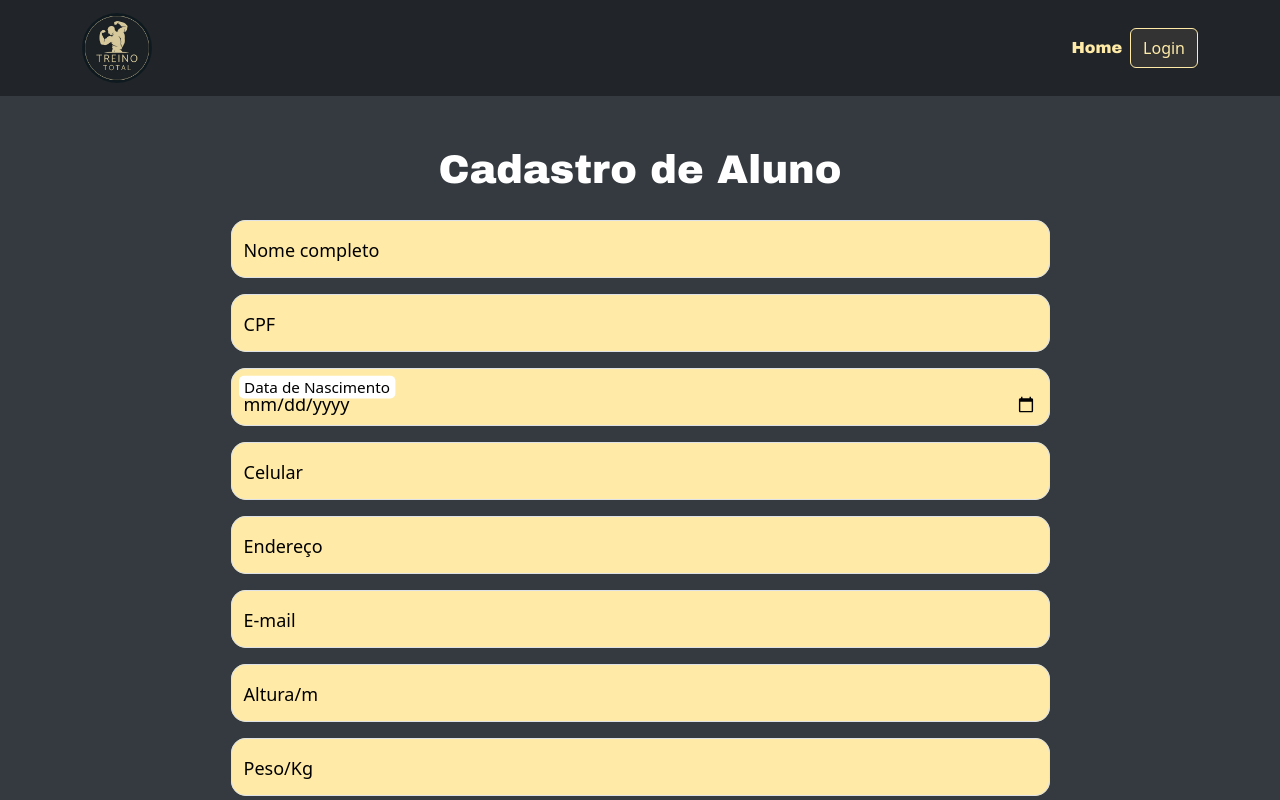
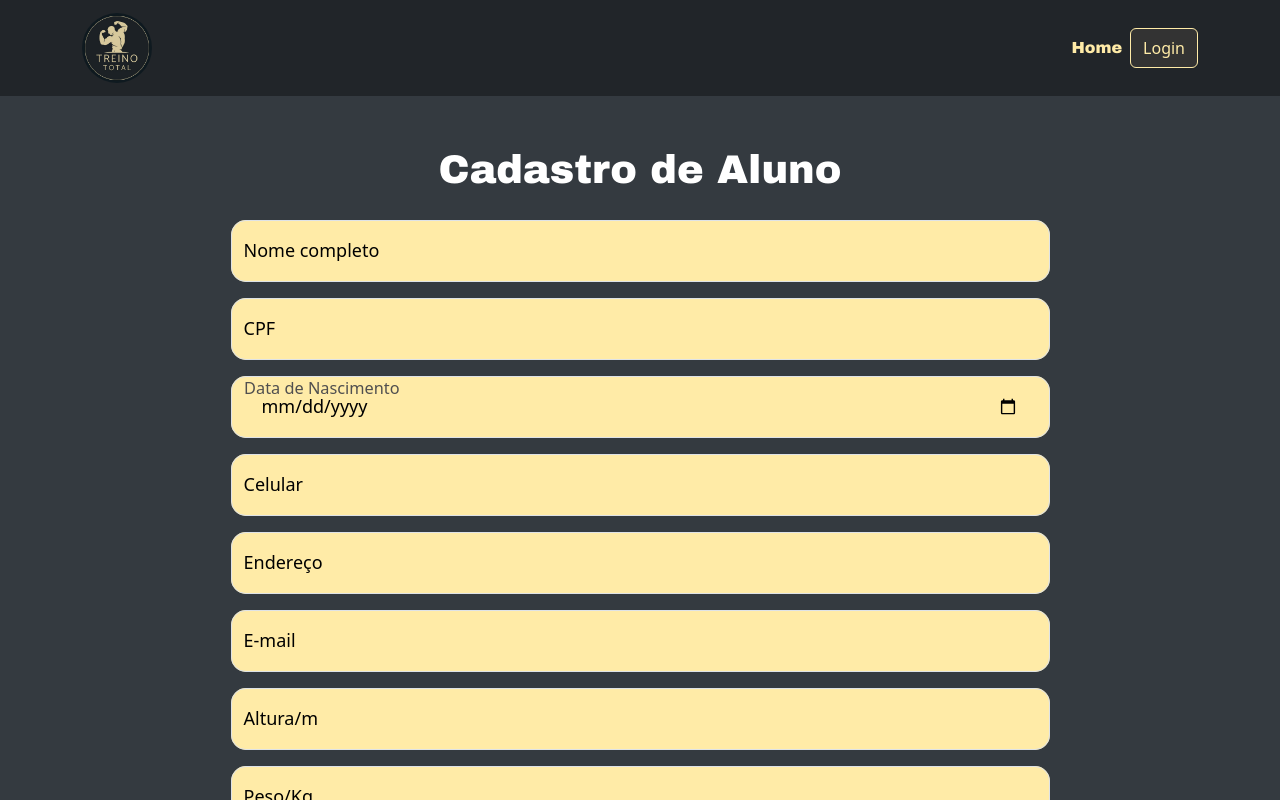
Before and after one commit to profRenatoOliveira1/interface-treinototal-ranks, a React (Vite) app: page /Cadastro/Aluno in a window 1280 px wide. Shown: the top 800 px of the page. Built offline with nearby package versions, Linux system fonts and the light colour scheme; a web font is replaced by a local one.

Commit message:
corrigindo css

```diff
--- a/src/components/Cadastro/CadastroAluno.jsx
+++ b/src/components/Cadastro/CadastroAluno.jsx
@@ -3,7 +3,7 @@ import styles from '../styles/StyleCadastro.module.css'; // Importa estilos CSS
 import AlunoRequests from '../../fetch/AlunoRequests'; // Importa o módulo de requisições para a API de Alunos
 import InputMask from "react-input-mask"; // Importa a biblioteca para criar máscaras de input
 import { calcularIMC } from '../../../util/Utilitarios';
-import './.css'
+
 /**
     * Componente funcional para o cadastro de alunos.
     *
--- a/src/components/styles/StyleCadastro.module.css
+++ b/src/components/styles/StyleCadastro.module.css
@@ -36,7 +36,7 @@
 .formStyle {
   width: 100%;
   /* Largura total */
-  padding: 15px;
+  padding: 17px;
   /* Preenchimento */
   border: 1px solid var(--cinzaEscuro);
   /* Borda */
@@ -49,7 +49,7 @@
 }
 
 label {
-  color: #000000!important;
+  color: #000000 !important;
 }
 
 
@@ -143,33 +143,11 @@ input::-webkit-inner-spin-button {
 }
 
 #flutuante {
-  font-size: 12px;
+  font-size: 10px;
   background-color: yellow !important;
 }
 
 .form-floating:focus {
   background-color: yellow !important;
+  padding: 1000px
 }
-
-/* TESTE */
-.form-floating.input {
-  background-color: #ffeb99 !important; /* Cor de fundo amarelo claro */
-}
-
-.form-floating.input input {
-  background-color: #ffeb99 !important; /* Cor de fundo do input */
-  color: black; /* Cor do texto */
-}
-
-.form-floating.input label {
-  background-color: #ffeb99 !important; /* Cor de fundo do label */
-  color: black; /* Cor do texto no label */
-  padding-left: 5px; /* Um pequeno espaçamento para o label */
-}
-
-.form-floating.input .form-control {
-  background-color: #ffeb99 !important; /* Fundo do input */
-  color: black !important; /* Cor do texto no input */
-  border-radius: 15px !important; /* Ajuste de borda arredondada, se necessário */
-  border: 2px solid #4a90e2; /* Cor da borda */
-}
--- a/src/index.css
+++ b/src/index.css
@@ -60,7 +60,6 @@ body {
   color: var(--preto)!important;
   font-size: 18px;
   border-radius: 15px;
-
 }
 
 /* Estilos para um grupo de formulário genérico */
@@ -68,3 +67,24 @@ body {
   margin-bottom: 20px;
   /* Margem inferior */
 }
+
+.form-floating>.form-control-plaintext~label::after,
+.form-floating>.form-control:focus~label::after,
+.form-floating>.form-control:not(:placeholder-shown)~label::after,
+.form-floating>.form-select~label::after {
+    background-color: transparent !important;
+}
+
+.form-floating>.form-control,
+.form-floating>.form-control-plaintext {
+    padding: 30px !important;
+}
+
+.form-floating>.form-control-plaintext~label,
+.form-floating>.form-control:focus~label,
+.form-floating>.form-control:not(:placeholder-shown)~label,
+.form-floating>.form-select~label {
+    color: rgb(80, 79, 79) !important;
+    font-size: 1.2rem;
+    margin-top: -8px;
+}
```
Also changed, not shown: src/components/Cadastro/.css (deleted).
